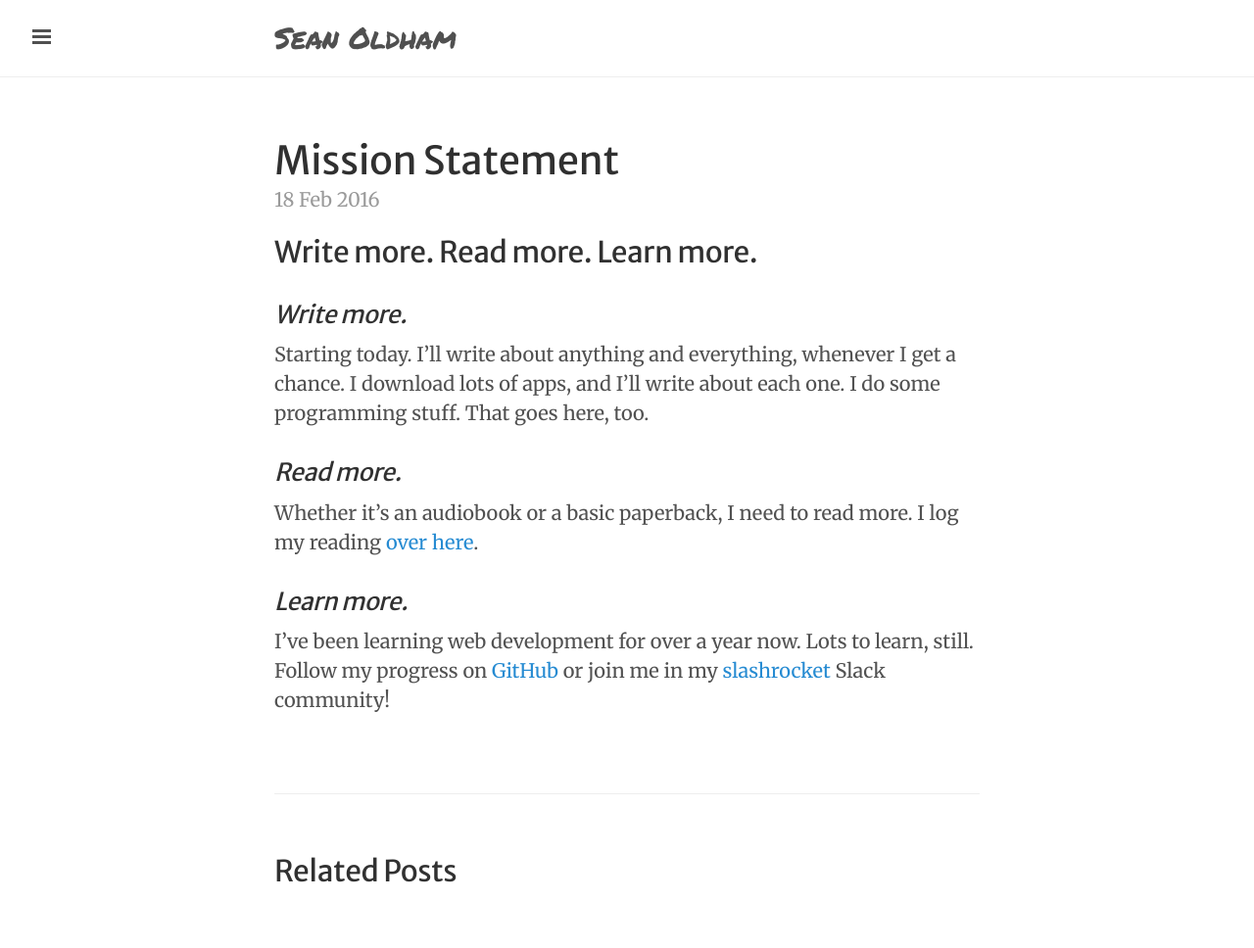
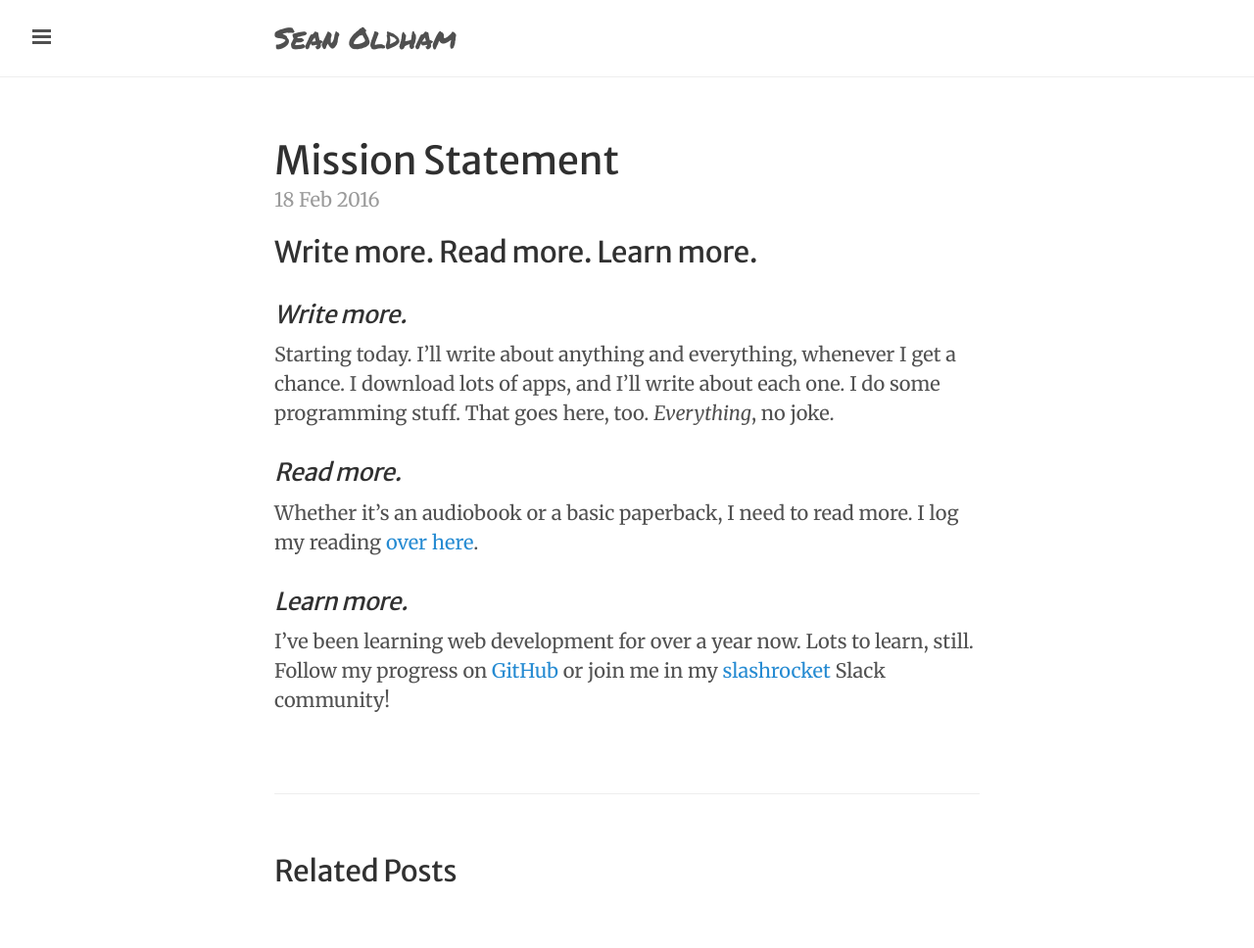
Before and after one commit to seanoldham/seanosaur.github.io, a Jekyll site: the page built from _posts/2016-02-18-mission-statement.markdown, in a window 1280 px wide. Shown: the whole page at 98% size. Built offline with Jekyll 4.4.1, drawn with Linux system fonts in a browser that asks for light colours.

Commit message:
Post update: Mission Statement

```diff
--- a/_posts/2016-02-18-mission-statement.markdown
+++ b/_posts/2016-02-18-mission-statement.markdown
@@ -8,7 +8,7 @@ tags: [meta]
 
 ### _Write more._
 
-Starting today. I'll write about anything and everything, whenever I get a chance. I download lots of apps, and I'll write about each one. I do some programming stuff. That goes here, too.
+Starting today. I'll write about anything and everything, whenever I get a chance. I download lots of apps, and I'll write about each one. I do some programming stuff. That goes here, too. _Everything_, no joke.
 
 ### _Read more._
 
```
